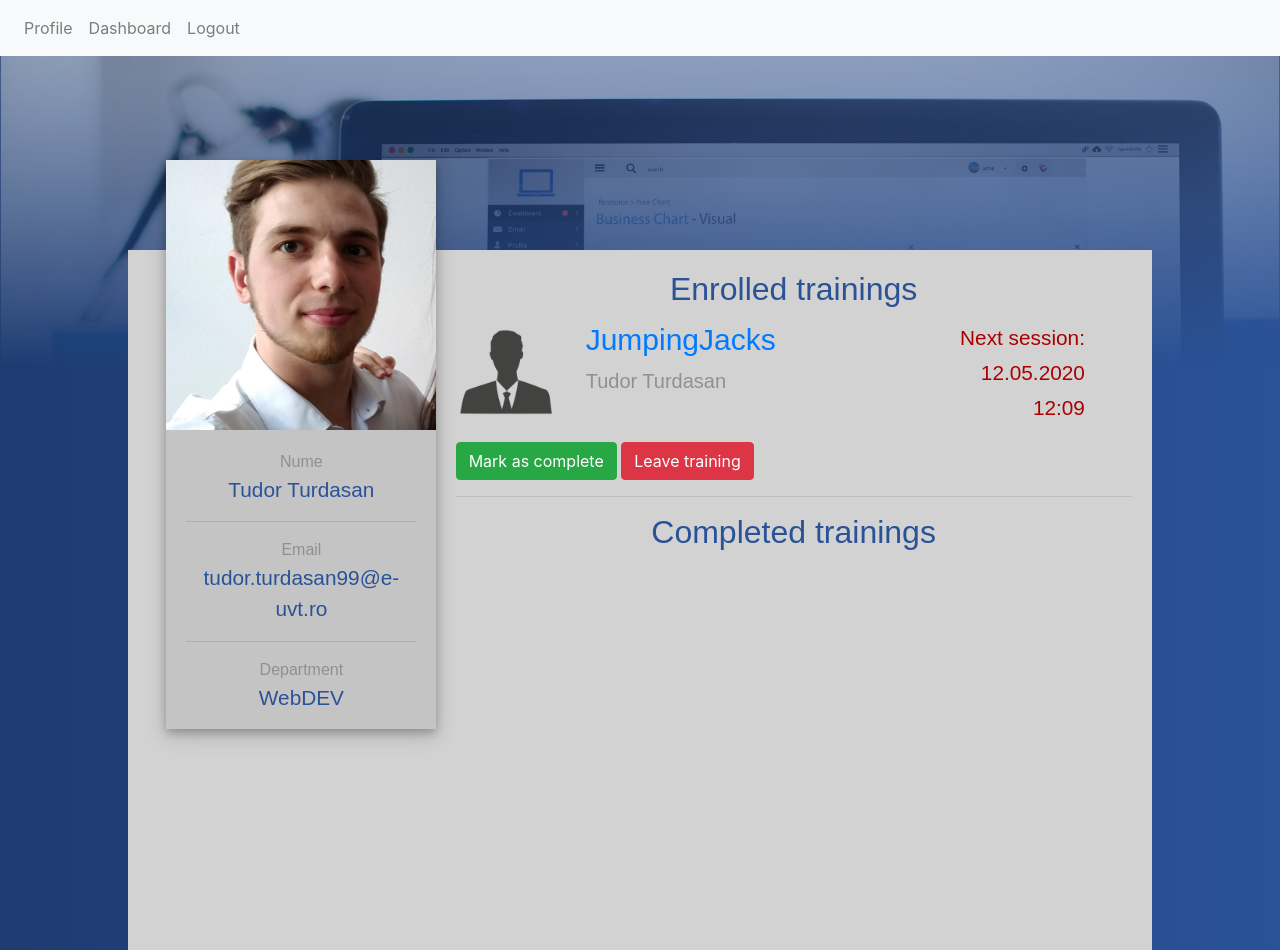
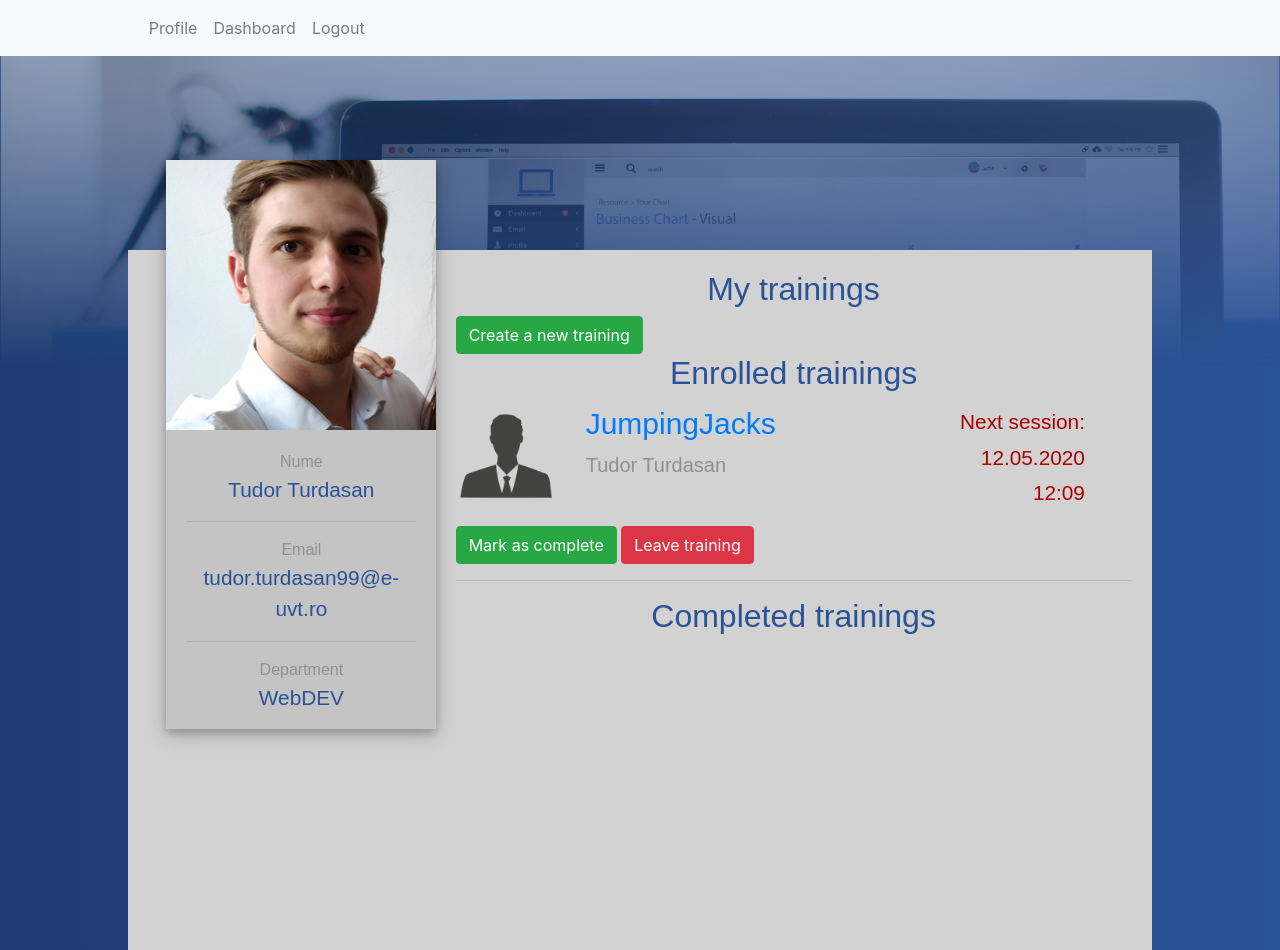
Before and after one commit to tuddor1234/Econnect, a Django app: page /profile/ in a window 1280 px wide. Run offline with Django 3.2, Linux system fonts and the light colour scheme; a user stored in the database is signed in; data comes from the database, SQL or seed files in the repository; both versions use the stored data as it was after the commit; parts of the project's set-up code (start-up, migrations or seed data) failed here and were passed over; some libraries are stand-ins or nearby versions.

Commit message:
Something

```diff
--- a/backend/src/djreact/urls.py
+++ b/backend/src/djreact/urls.py
@@ -33,6 +33,7 @@ urlpatterns = [
     url(r'^$', eviews.home, name = 'home'),
     url(r'^profile/',eviews.profile, name = 'profile'),
     url(r'^register/',eviews.register, name = "register"),
+
     url(r'^make_training/',eviews.make_training,name='make_training'),
 
     url(r'^dashboard/', TrainingListView.as_view(), name = 'dashboard'),
@@ -40,6 +41,7 @@ urlpatterns = [
 
     url(r'^login/',auth_views.LoginView.as_view(template_name = 'login.html'), name = "login"),
     url(r'^logout/',auth_views.LogoutView.as_view(template_name = 'logout.html'), name = "logout"),
+
     url(r'^click/(\d+)',eviews.enroll,name = 'enroll'),
     url(r'^leaving/(\d+)',eviews.leave,name = 'leave'),
 
--- a/backend/src/econnect/models.py
+++ b/backend/src/econnect/models.py
@@ -27,11 +27,11 @@ class Training(models.Model):
 
      training_name=models.CharField(max_length=128)
      description = models.CharField(max_length = 5000, default = "No description has been attached")
-     materials=models.FileField(upload_to='{{self.training_name }}/resources')
-     img = models.ImageField( default = 'static/'  ,upload_to = '{{training_name}}/photo')
+     materials=models.FileField(upload_to='resources')
+     img = models.ImageField( default = 'static/default_training.jpg'  ,upload_to = 'trainingsPhoto')
      department = models.CharField(max_length=128, default="No department")
 
-     next_session=models.DateTimeField(max_length=128)
+     next_session=models.DateTimeField(max_length=128, blank = True)
      trainer=models.ForeignKey(User, on_delete=models.CASCADE)
      enrolled=[]
 
@@ -48,7 +48,7 @@ class Profile(models.Model):
 
     user = models.OneToOneField(User,on_delete=models.CASCADE)
 
-    profile_pic=models.ImageField(default='default.png',upload_to='profile_pics')
+    profile_pic=models.ImageField(default='static/default.png',upload_to='profile_pics')
     name=models.CharField(default='No Name',max_length = 120)
     department=models.CharField(default='No Deptartment',max_length = 120)
 
--- a/backend/src/econnect/views.py
+++ b/backend/src/econnect/views.py
@@ -6,12 +6,12 @@ from django.views.decorators.csrf import csrf_exempt
 from django.shortcuts import render,redirect,get_object_or_404
 
 from django.http import  HttpResponse
-from models import *
+from econnect.models import *
 from django.contrib.auth.forms import UserCreationForm
 from django.contrib.auth.decorators import login_required
 from django.contrib.auth.models import User
 
-from forms import RegisterForm
+from econnect.forms import RegisterForm, TrainingForm
 
 from django.views.generic import DetailView, ListView
 
@@ -120,7 +120,7 @@ def leave(request,tarid):
 def make_training(request):
 
     if request.method=="POST":
-        form=TrainingForm(request.POST)
+        form= TrainingForm(request.POST)
         if form.is_valid():
             form.save()
             return redirect("profile")
--- a/backend/src/templates/base.html
+++ b/backend/src/templates/base.html
@@ -20,25 +20,27 @@
 
     <nav class="navbar navbar-expand-lg navbar-light bg-light">
         <!-- <a class="navbar-brand" href="#">Navbar</a> -->
+
+      <div style="margin: 0 10%;">
         <button class="navbar-toggler" type="button" data-toggle="collapse" data-target="#navbarNavDropdown" aria-controls="navbarNavDropdown" aria-expanded="false" aria-label="Toggle navigation">
           <span class="navbar-toggler-icon"></span>
         </button>
         <div class="collapse navbar-collapse" id="navbarNavDropdown">
-          <ul class="navbar-nav">
+          <ul class="navbar-nav" style="clear:none">
             <!-- <li class="nav-item active">
               <a class="nav-link" href="{% url 'home' %}">Home <span class="sr-only">(current)</span></a>
             </li> -->
 
             {% if user.is_authenticated%}
 
-                <li class="nav-item">
+                <li class="nav-item" style="position:relative; float:left;">
                   <a class="nav-link" href="{% url 'profile' %}">Profile</a>
                 </li>
-                <li class="nav-item">
+                <li class="nav-item" style="position:relative; float:left;" >
                   <a class="nav-link" href="{% url 'dashboard' %}">Dashboard</a>
                 </li>
 
-                <li class="nav-item">
+                <li class="nav-item" style="position:relative; float:right;">
                   <a class="nav-link" href="{% url 'logout' %}">Logout</a>
                 </li>
             {% else %}
@@ -53,8 +55,10 @@
 
           </ul>
         </div>
+
+
+    </div>
       </nav>
-
 
 
   <img src="{% static 'imagine.png' %}" alt="background" class="top-img">
--- a/backend/src/templates/dashboard.html
+++ b/backend/src/templates/dashboard.html
@@ -31,6 +31,7 @@
 
                 <p class="data">{{t.next_session|date:'d.m.Y'}}</p>
                 <p class="data">{{t.next_session|time:'H:i'}}</p>
+
                 {% if t not in user.profile.trainings %}
                     <a class="btn btn-dark" href="{%url 'enroll' t.id%}">Enroll</a>
                 {% else %}
--- a/backend/src/templates/profile.html
+++ b/backend/src/templates/profile.html
@@ -25,9 +25,18 @@
 
 {% block ownedTrainings %}
 
+
 <div class="lista">
-  <h2 style="text-align: center;" >Enrolled trainings</h2>
 
+
+    {% if user.profile.isTrainer%}
+       <h2 style="text-align: center;" >My trainings  </h2>
+       <a href="{%url 'make_training' %}" type="button" class="btn btn-success">Create a new training</a>
+    {%endif%}
+
+
+
+    <h2 style="text-align: center;" >Enrolled trainings</h2>
 
 {% for t in myTrainings %}
 
@@ -62,8 +71,6 @@
 <h2 style="text-align: center;" >Completed trainings</h2>
 
 
-
-
 </div>
 
 
```
Also changed, not shown: backend/src/econnect/forms.py (+5 -2 lines), backend/src/templates/make_training.html (+11 -1 lines), backend/src/templates/training_detail.html (+5 -4 lines), backend/src/db.sqlite3, backend/src/econnect/migrations/0012_auto_20200524_2227.py (added), backend/src/econnect/migrations/0013_auto_20200525_0007.py (added), backend/src/media/resources/ai-and-dev.jpg (added), 1 other file.
